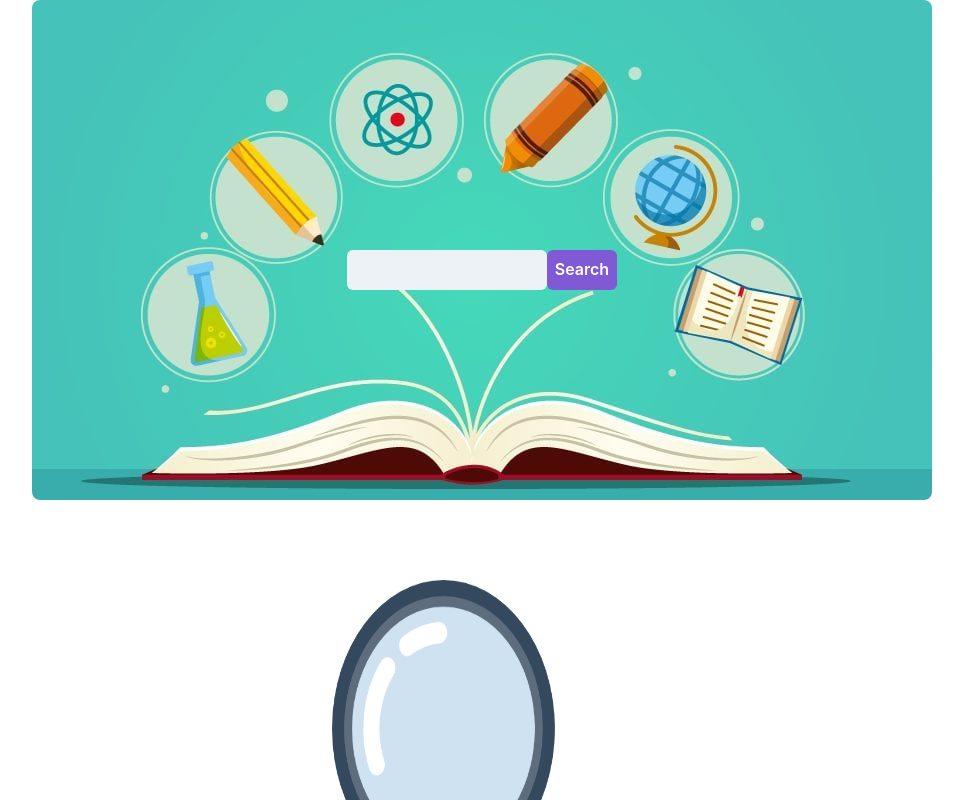
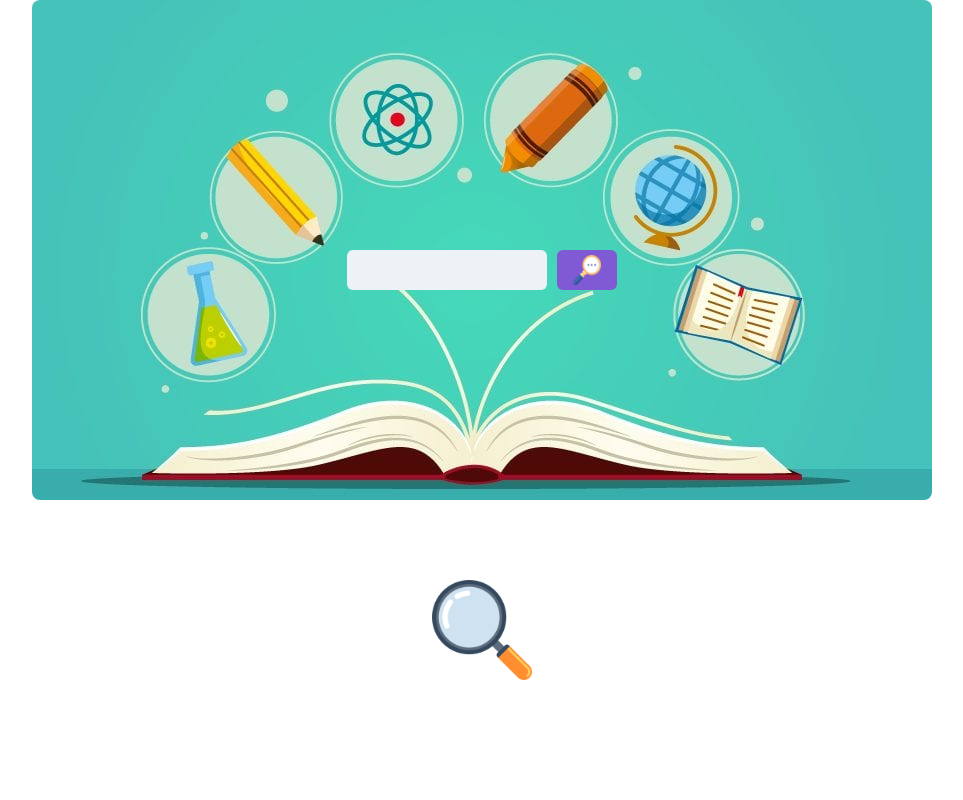
Before and after one commit to reeyhanyilmaz/React-BookSearch, a React (Create React App) app: page / in a window 1280 px wide. Shown: the top 800 px of the page, without its empty margins (158-1121 px from the left). Built offline with nearby package versions, Linux system fonts and the light colour scheme.

Commit message:
styles changed

```diff
--- a/src/components/Cards/index.js
+++ b/src/components/Cards/index.js
@@ -2,7 +2,6 @@ import React from "react";
 import { useSelector } from "react-redux";
 import "./style.scss";
 import ModalComp from "../ModalComp";
-import { Grid, GridItem } from '@chakra-ui/react'
 
 function Cards() {
   const books = useSelector((state) => state.search.books);
@@ -11,12 +10,14 @@ function Cards() {
   return (
     <div className="cardsDiv">
       {books.length < 1 ? (
+        <div className="searchIconDiv">
           <img src="./assets/search.png" alt="search" className="searchIcon"/>
+          </div>
       ) : (
         books.map((item, i) => {
           return (
-            <Grid key={i} templateColumns='repeat(4, 1fr)' gap={6} className="cardContainer">
-              <GridItem w='100%' h='10' className="content">
+            <div key={i} className="cardContainer">
+              <div  className="content">
                 <img
                   src={item.volumeInfo.imageLinks.smallThumbnail}
                   alt="books"
@@ -30,8 +31,8 @@ function Cards() {
                     Preview
                   </a> | <ModalComp desc={item.volumeInfo.description} />
                 </div>
-              </GridItem>
-            </Grid>
+              </div>
+            </div>
           );
         })
       )}
--- a/src/components/Cards/style.scss
+++ b/src/components/Cards/style.scss
@@ -8,13 +8,24 @@
   display: grid;
   grid-template-columns: repeat(auto-fit, minmax(300px, 1fr));
 
-  .searchIcon {
-    width: 300px;
-    height: 400px;
+  .searchIconDiv {
+    display: flex;
+    justify-content: center;
+    align-items: center;
+    align-content: center;
+
+    .searchIcon {
+      display: flex;
+      justify-content: center;
+      align-items: center;
+      align-content: center;
+      width: 100px;
+      height: 100px;
+    }
   }
 
   .cardContainer {
-    // background-color: yellow;
+    display: flex;
     justify-content: center;
     align-items: center;
     align-content: center;
@@ -48,5 +59,10 @@
         font-size: 15px;
       }
     }
+
+    .content:hover {
+      box-shadow: 1px 1px 10px rgba(0, 0, 0, 1);
+      transition: all 0.3s ease-in-out;
+    }
   }
 }
--- a/src/components/SearchInput/index.js
+++ b/src/components/SearchInput/index.js
@@ -24,9 +24,10 @@ function SearchInput() {
           value={search}
           onChange={(e) => dispatch(setSearch(e.target.value))}
           variant='filled'
+          style={{marginRight: "10px"}}
         />
         <Button colorScheme="purple" type="submit">
-          Search
+         <img src="./assets/search(1).png" alt="search" className="searchButtonIcon"/>
         </Button>
       </form>
     </div>
--- a/src/components/SearchInput/style.scss
+++ b/src/components/SearchInput/style.scss
@@ -1,16 +1,21 @@
-.formDiv{
+.formDiv {
   display: flex;
   justify-content: center;
   align-content: center;
   align-items: center;
   margin-top: 250px;
 
-    .form{
+  .form {
     display: flex;
     justify-content: center;
     align-content: center;
     align-items: center;
     flex-direction: row !important;
     width: 30%;
+
+    .searchButtonIcon {
+      width: 40px;
+      height: 30px;
     }
   }
+}
```
Lines whose indentation alone changed are shown as unchanged.
